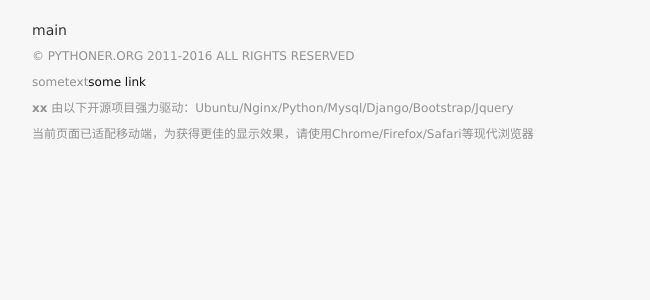
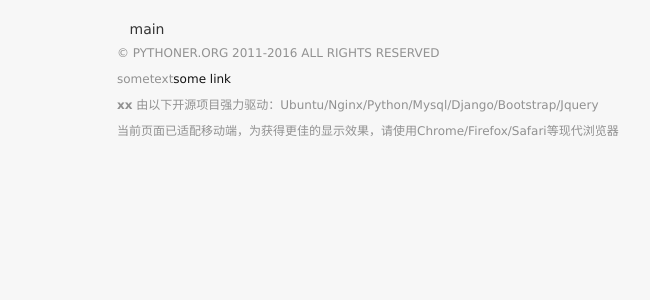
Before and after one commit to cnpy/pythoner.org, a Django app: page / in a window 1280 px wide. Shown: the part 51-351 px from the top of the page, without its empty margins (38-688 px from the left). Run offline with Django 3.2, Linux system fonts and the light colour scheme; some libraries are stand-ins or nearby versions.

Commit message:
修改了base.html中错误的class名

```diff
--- a/matta/templates/base.html
+++ b/matta/templates/base.html
@@ -28,13 +28,12 @@
   </head>
 
   <body>
-
     <!-- Fixed navbar -->
     <nav class="navbar navbar-default navbar-fixed-top">
       <div class="container">
           <div class="row">
-              <div class="col-lg-1 col-md-0 hidden-md"></div>
-              <div class="col-lg-10 col-md-12">
+              <div class="col-lg-1 hidden-md hidden-sm hidden-xs"></div>
+              <div class="col-lg-10 col-md-12 col-sm-12 col-xs-12">
                   <a class="navbar-brand navtar-brand-rt navbar-left" href="/">site name</a>
                   <ul class="nav navbar-nav navbar-right hidden">
                       {% if request.user.id %}
@@ -68,7 +67,7 @@
                   </ul>
 
               </div>
-              <div class="col-lg-1 col-md-0 hidden-md"></div>
+              <div class="col-lg-1 hidden-md hidden-sm hidden-xs"></div>
           </div>
       </div>
     </nav>
@@ -76,16 +75,17 @@
     <!-- Begin page content -->
     <div class="container">
         <div class="row">
-      <div class="col-lg-1 col-md-0 hidden-md"></div>
-      <div class="col-md-10 col-lg-12">{% block main %}{% endblock %}</div>
-      <div class="col-lg-1 col-md-0 hidden-md"></div>
+          <div class="col-lg-1 hidden-md hidden-sm hidden-xs"></div>
+          <div class="col-lg-10 col-md-12 col-sm-12 col-xs-12">{% block main %}{% endblock %}</div>
+          <div class="col-lg-1 hidden-md hiddeen-sm hidden-xs"></div>
+        </div>
     </div>
 
     <footer class="footer">
       <div class="container">
           <div class="row">
-              <div class="col-lg-1 col-md-0 hidden-md"></div>
-              <div class="col-md-10 col-lg-12">
+              <div class="col-lg-1 hidden-md hidden-sm hidden-xs"></div>
+              <div class="col-lg-10 col-md-12 col-sm-12 col-xs-12" >
                   <ul class="list-unstyled">
                     <li>&copy; PYTHONER.ORG 2011-2016 ALL RIGHTS RESERVED</li>
                       <li> sometext<a href="#" target="_blank" class="rt" >some link</a> </li>
@@ -103,18 +103,15 @@
                   -->
 
                       <li class="hidden-xs"><b>xx</b> 由以下开源项目强力驱动：Ubuntu/Nginx/Python/Mysql/Django/Bootstrap/Jquery
-                      {%  if time_used %}
-                          | 渲染用时：{{ time_used }} ms
-                      {% endif %}
+                              {%  if time_used %} | 渲染用时：{{ time_used }} ms {% endif %}
                       </li>
                       <li class="hidden-xs">当前页面已适配移动端，为获得更佳的显示效果，请使用Chrome/Firefox/Safari等现代浏览器</li>
                   </ul>
               </div>
-              <div class="col-lg-1 col-md-0 hidden-md"></div>
-          </div>
-      </div>
+              <div class="col-lg-1 hidden-md hidden-sm hidden-xs"></div>
+          </div><!-- end .row-->
+      </div><!-- end .container -->
     </footer>
-
     <!-- Bootstrap core JavaScript
     ================================================== -->
     <!-- Placed at the end of the document so the pages load faster -->
```
Lines whose indentation alone changed are shown as unchanged.
